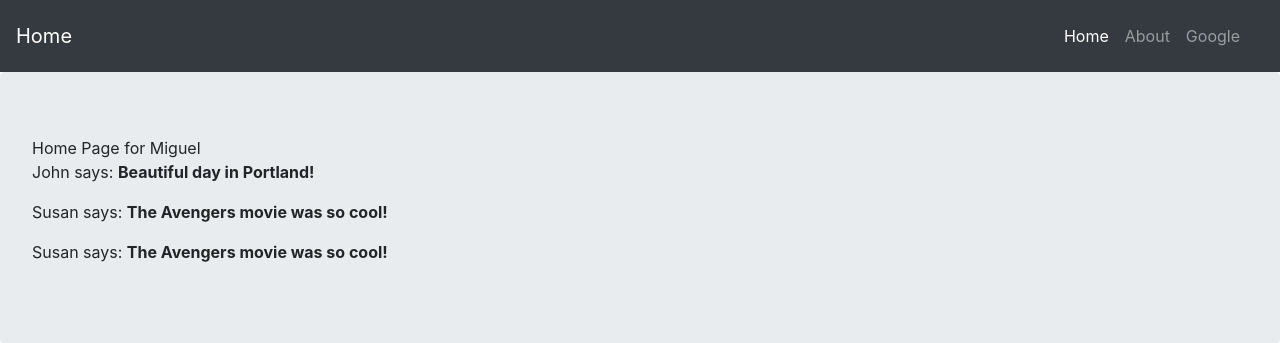
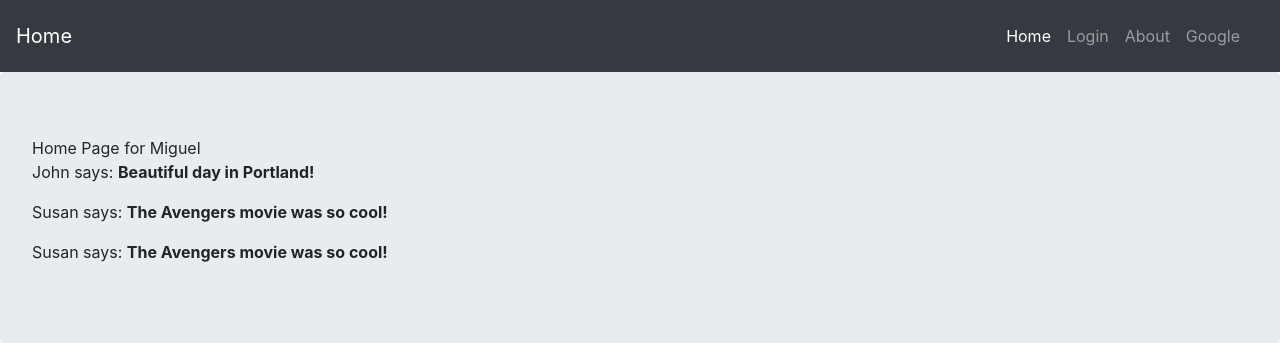
Before and after one commit to ghigbie/microblog, a Flask app: page / in a window 1280 px wide. Shown: the top 343 px of the page. Run offline with Flask 2, Linux system fonts and the light colour scheme; some libraries are stand-ins or nearby versions.

Commit message:
Edit base template

```diff
--- a/app/templates/base.html
+++ b/app/templates/base.html
@@ -22,6 +22,9 @@
             <ul class="navbar-nav mr-auto">
                 <li class="nav-item active">
                     <a class="nav-link" href="{{ url_for('index') }}">Home <span class="sr-only">(current)</span></a>
+                </li>
+                <li class="nav-item">
+                    <a class="nav-link" href="{{ url_for('login') }}">Login</a>
                 </li>
                 <li class="nav-item">
                     <a class="nav-link" href="{{ url_for('about') }}">About</a>
```
